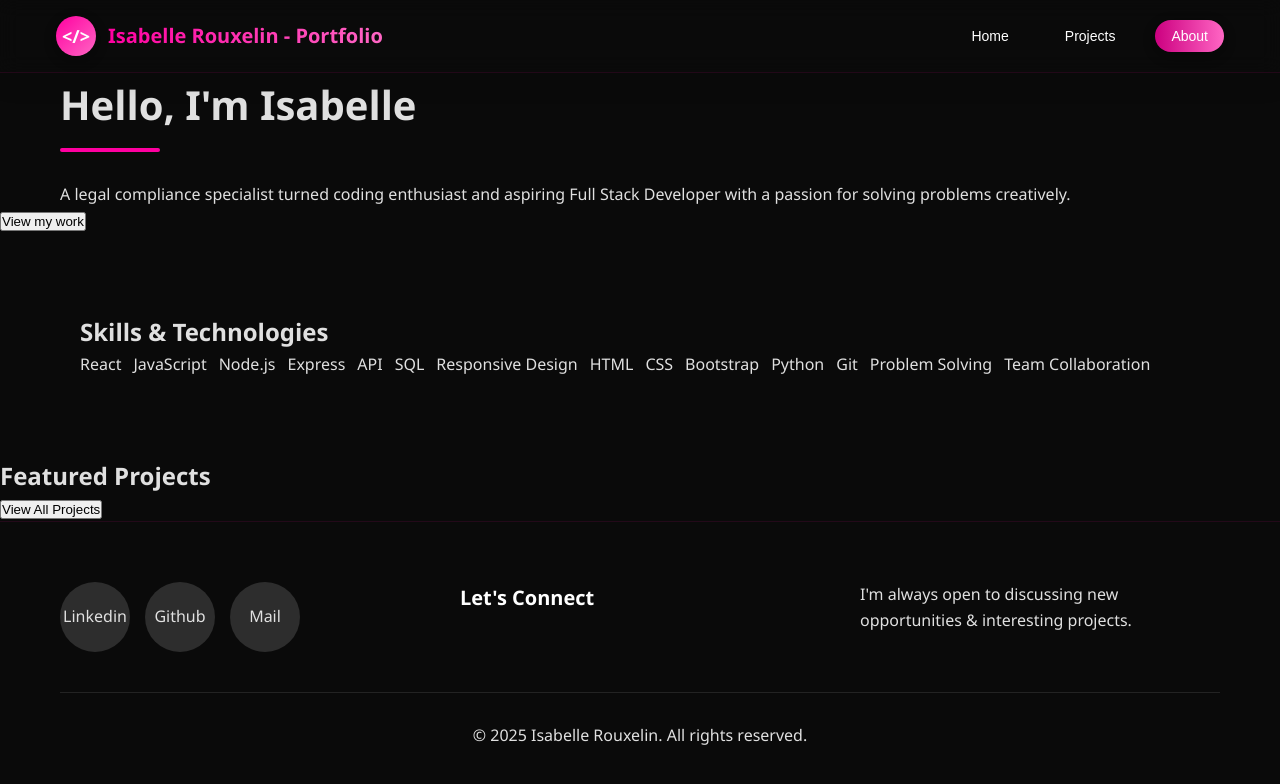
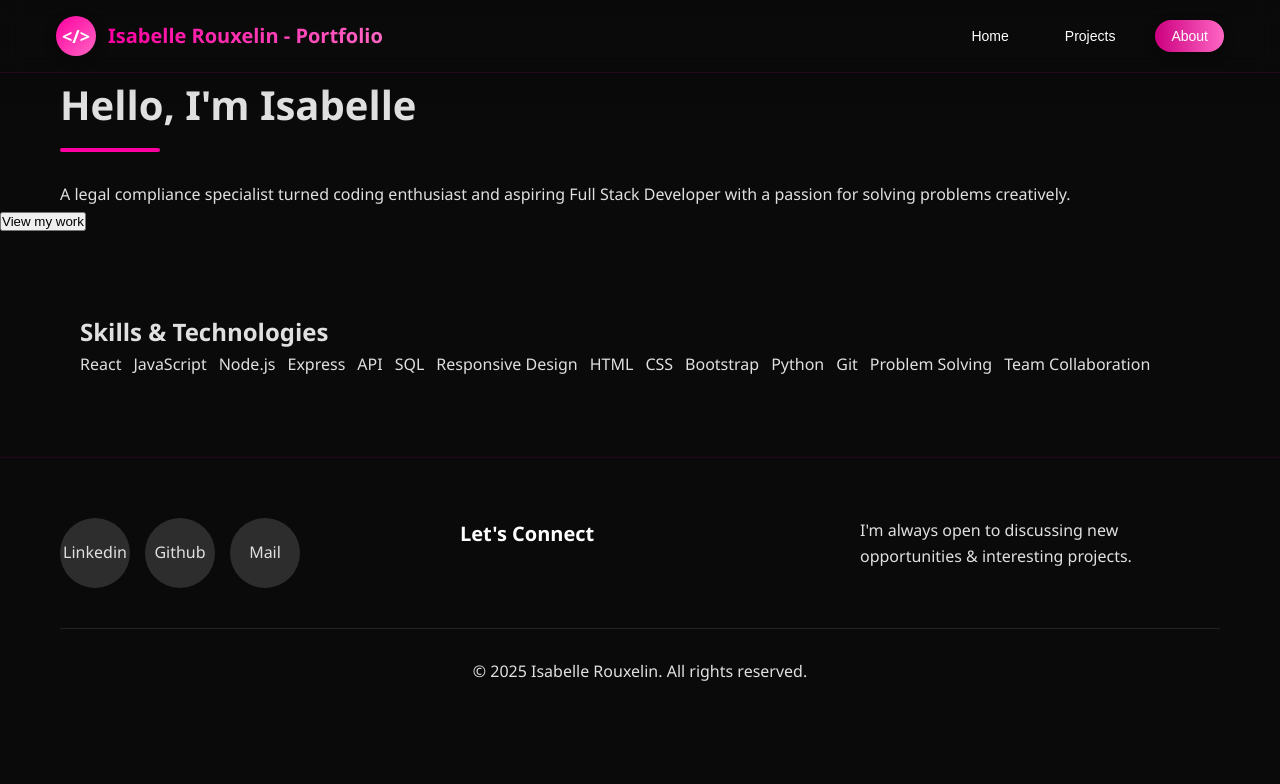
Before and after one commit to IsabelleRouxelin/my-react-app, a React (Vite) app: page / in a window 1280 px wide. Both pictures are taken after a click on the button "About". Shown: the top 784 px of the page. Built offline with nearby package versions, Linux system fonts and the light colour scheme.

Commit message:
removed featured project section

```diff
--- a/src/pages/AboutPage.jsx
+++ b/src/pages/AboutPage.jsx
@@ -25,10 +25,6 @@ const AboutPage = () => {
                 ))}
               </div>
       </section>
-      <section className="featuredProjects">
-        <h2>Featured Projects</h2>
-        <button>View All Projects</button>
-      </section>
     </>
   );
 };
```
